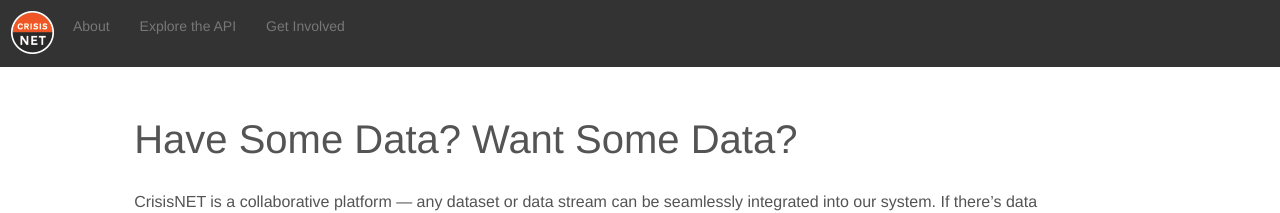
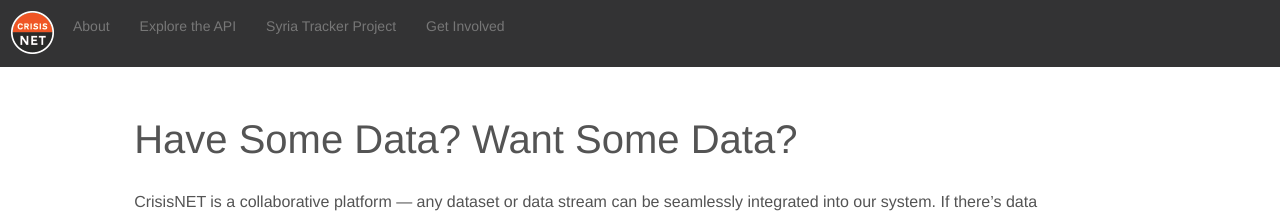
Before and after one commit to ushahidi/cnpublic, a Jekyll site: the page built from get-involved/index.html, in a window 1280 px wide. Shown: the top 213 px of the page. Built offline with Jekyll 4.4.1, drawn with Linux system fonts in a browser that asks for light colours; Markdown is read by kramdown in place of the engine named in the settings.

Commit message:
updating signup links

```diff
--- a/_includes/nav.html
+++ b/_includes/nav.html
@@ -16,6 +16,7 @@
       <ul class="nav navbar-nav">
         <li><a href="/about">About</a></li>
         <li><a href="/explore">Explore the API</a></li>
+        <li><a href="/projects/syria-tracker">Syria Tracker Project</a></li>
         <li><a href="/get-involved">Get Involved</a></li>
         <!-- <li><a href="#">Team</a></li>
         <li><a href="#">Contact</a></li> -->
--- a/index.html
+++ b/index.html
@@ -61,7 +61,8 @@
       <h2>An intuitive, powerful API</h2>
       <p><strong><em>Our API is designed for blazing speed and maximum flexibility.</em></strong></p>
       <p>We give you the power to search, refine and filter massive amounts of information into a single stream of curated crisis data. Using a straightforward REST interface, you can retrieve exactly what you need using your favorite programming language with only a few lines of code.</p>
-      <p><a class="btn btn-orange" href="http://devapi.crisis.net">Get Started <span class="glyphicon glyphicon-ok"></span></a></p>
+      We're currently in private alpha until June, but you can <a href="http://crisis.net">sign up for our mailing list</a> and we'll let you know when it's public.
+      <p><a class="btn btn-orange" href="/explore">Explore the API <span class="glyphicon glyphicon-ok"></span></a></p>
   </div>
   <div class="col-md-6 col-md-offset-1">
       <div class="panel panel-default">
@@ -85,7 +86,7 @@
 
 <div class="row well text-center call-out">
   <h2>Ready to Get Started?</h2>
-  <p><a class="btn btn-white" href="http://devapi.crisis.net">Get An Account <span class="glyphicon glyphicon-ok"></span></a></p>
+  <p><a class="btn btn-white" href="http://crisis.net">Get Notified <span class="glyphicon glyphicon-ok"></span></a></p>
 </div>
 
 <!--
```
Also changed, not shown: projects/syria-tracker/index.html (+4 -3 lines).
